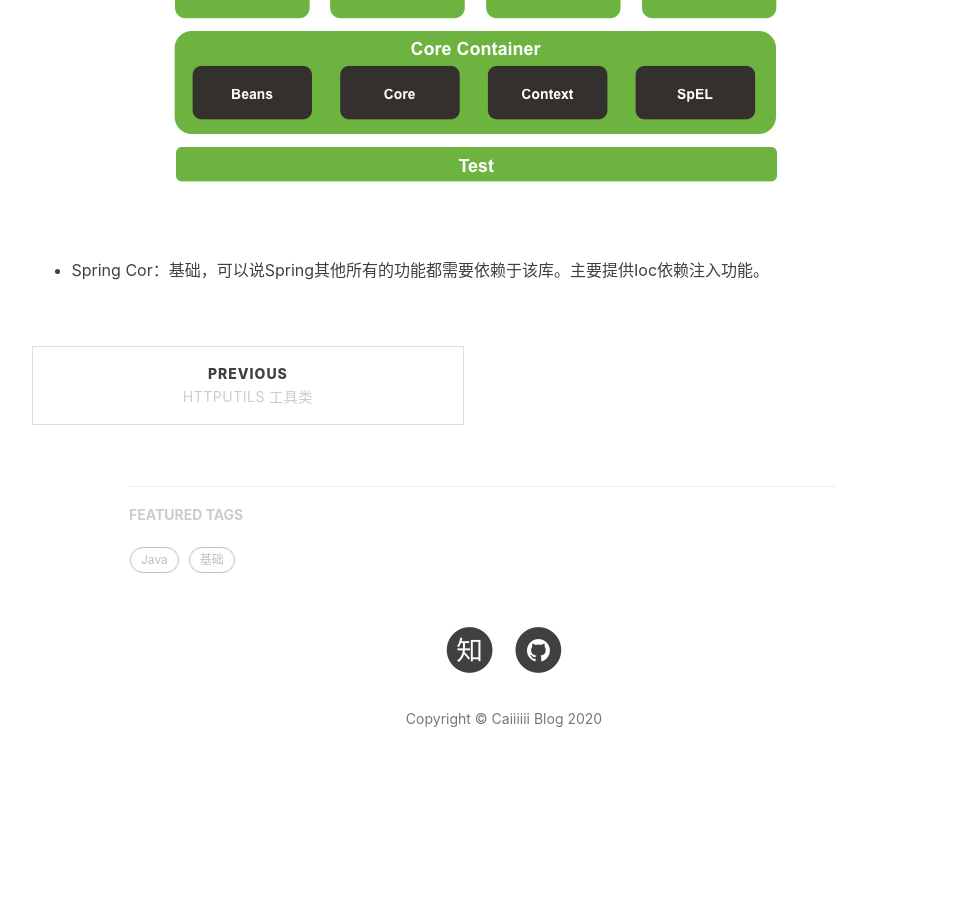
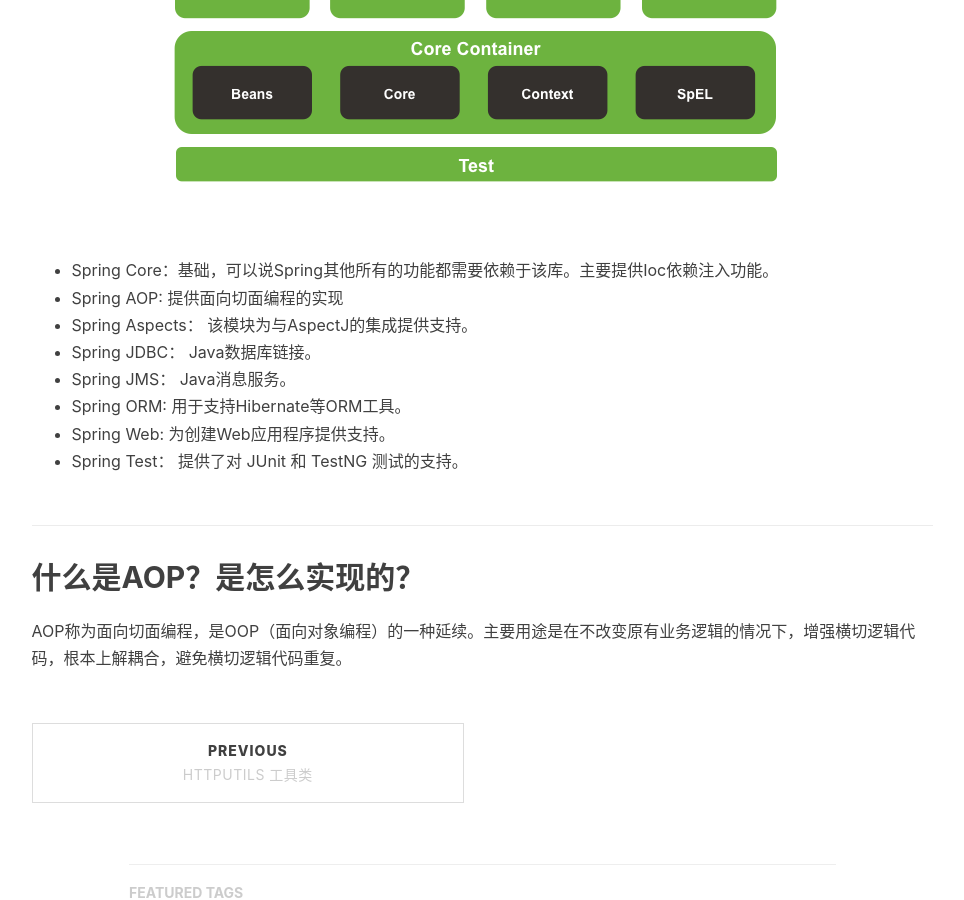
Before and after one commit to Caiiiiii/Caiiiiii.github.io, a Jekyll site: the page built from _posts/2020-11-23-spring框架.markdown, in a window 1280 px wide and 900 px high, scrolled down 2167 px. Shown: the whole window, without its empty margins (136-1100 px from the left). Built offline with Jekyll 4.4.1, drawn with Linux system fonts in a browser that asks for light colours; nearby versions of some CDN libraries; comment, search, counter and statistics services are not loaded; before the commit the page ends 2990 px from its top, so only the background shows below that.

Commit message:
Update 2020-11-23-spring框架.markdown

```diff
--- a/_posts/2020-11-23-spring框架.markdown
+++ b/_posts/2020-11-23-spring框架.markdown
@@ -56,4 +56,18 @@ Spring 是Java的一种轻量级的开发框架，它是很多模块的集合，
  在Spring5.x中Web模块的Portlet被弃用，同时增加了异步响应式处理的WebFlux组件。
 ![Spring主要模块.png](/img/Spring主要模块.png)
 
-- Spring Cor：基础，可以说Spring其他所有的功能都需要依赖于该库。主要提供Ioc依赖注入功能。
+- Spring Core：基础，可以说Spring其他所有的功能都需要依赖于该库。主要提供Ioc依赖注入功能。
+- Spring AOP: 提供面向切面编程的实现
+- Spring Aspects： 该模块为与AspectJ的集成提供支持。
+- Spring JDBC： Java数据库链接。
+- Spring JMS： Java消息服务。
+- Spring ORM: 用于支持Hibernate等ORM工具。
+- Spring Web: 为创建Web应用程序提供支持。
+- Spring Test： 提供了对 JUnit 和 TestNG 测试的支持。
+
+
+
+
+
+## 什么是AOP？是怎么实现的？
+AOP称为面向切面编程，是OOP（面向对象编程）的一种延续。主要用途是在不改变原有业务逻辑的情况下，增强横切逻辑代码，根本上解耦合，避免横切逻辑代码重复。
```
